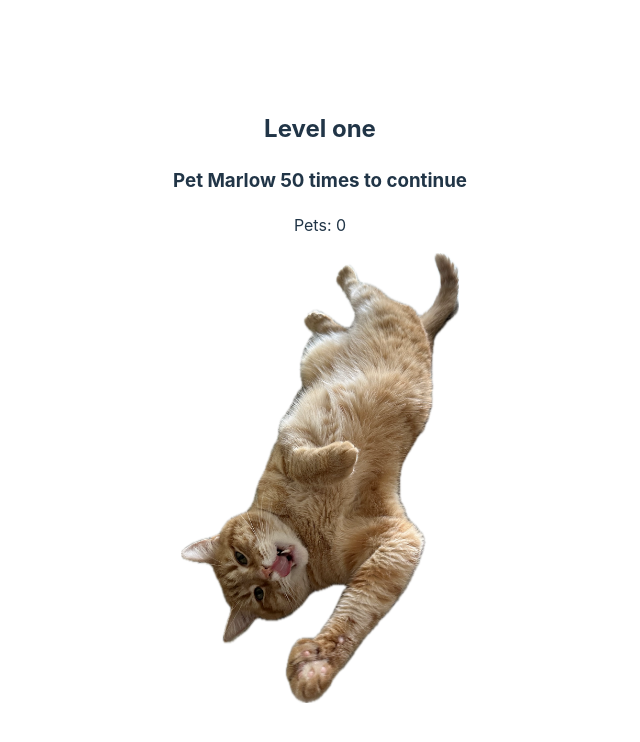
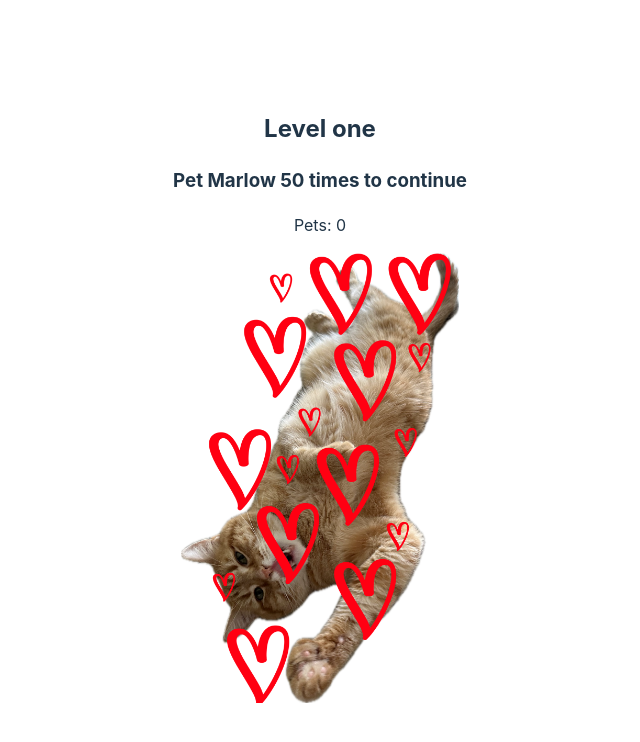
Before and after one commit to umatt1/sophiaValentines, a React (Vite) app: page / in a window 1280 px wide. Shown: the top 742 px of the page, without its empty margins (320-960 px from the left). Built offline with nearby package versions, Linux system fonts and the light colour scheme.

Commit message:
Marlow gets hearts after 50 pets

```diff
--- a/src/levels/one/index.tsx
+++ b/src/levels/one/index.tsx
@@ -1,5 +1,6 @@
 import { useState, useEffect } from "react";
-import imgUrl from '../../assets/marlow.png'
+import marlow from '../../assets/marlow.png'
+import marlowlove from '../../assets/marlowlove.png'
 
 function One(nextLevel: any) {
     const [pets, setPets] = useState(0)
@@ -12,7 +13,7 @@ function One(nextLevel: any) {
     <h2>Level one</h2>
     <h3>Pet Marlow 50 times to continue</h3>
     <p>Pets: {pets}</p>
-    <img className="marlow" src={imgUrl} alt="Marlow" height='450px' onClick={()=>setPets(pets+1)}/>
+    <img className="marlow" src={pets >= 50 ? marlow : marlowlove} alt="Marlow" height='450px' onClick={()=>setPets(pets+1)}/>
     {pets >= 50 &&
         <p>Petting quota achieved</p>}
     </>
```
Also changed, not shown: src/assets/marlowlove.png (added).
